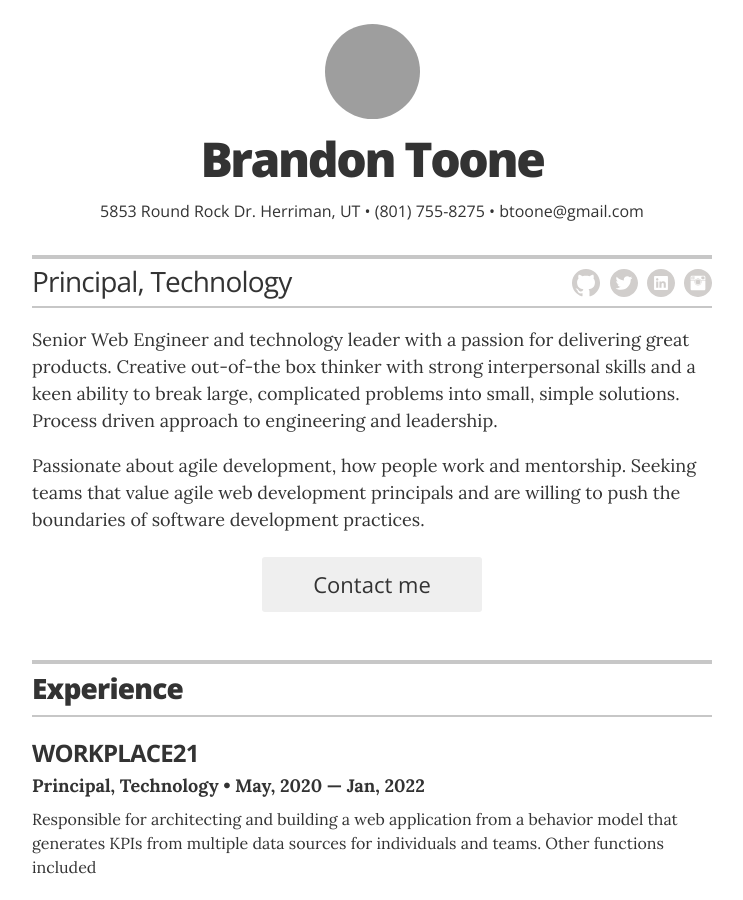
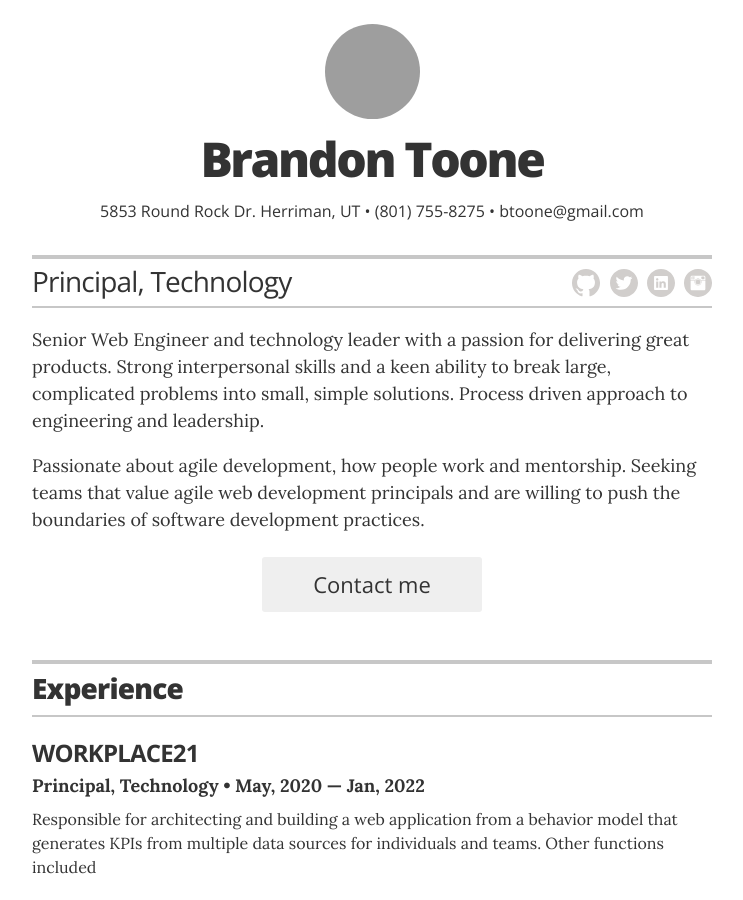
Before and after one commit to btoone/btoone.github.io, a Jekyll site: the page built from index.html, in a window 1280 px wide and 900 px high, cut to the strip 0-900 px from the top of the window. Shown: the whole strip, without its empty margins (268-1011 px from the left). Built offline with Jekyll 4.4.1, drawn with Linux system fonts in a browser that asks for light colours; grey boxes are pictures that could not be loaded.

Commit message:
Update intro text

```diff
--- a/_includes/intro.html
+++ b/_includes/intro.html
@@ -1,8 +1,8 @@
 <p>
   Senior Web Engineer and technology leader with a passion for delivering great
-  products. Creative out-of-the box thinker with strong interpersonal skills
-  and a keen ability to break large, complicated problems into small, simple
-  solutions. Process driven approach to engineering and leadership.
+  products. Strong interpersonal skills and a keen ability to break large,
+  complicated problems into small, simple solutions. Process driven approach to
+  engineering and leadership.
 </p>
 <p>
   Passionate about agile development, how people work and mentorship. Seeking
```
Also changed, not shown: 1 other file.
